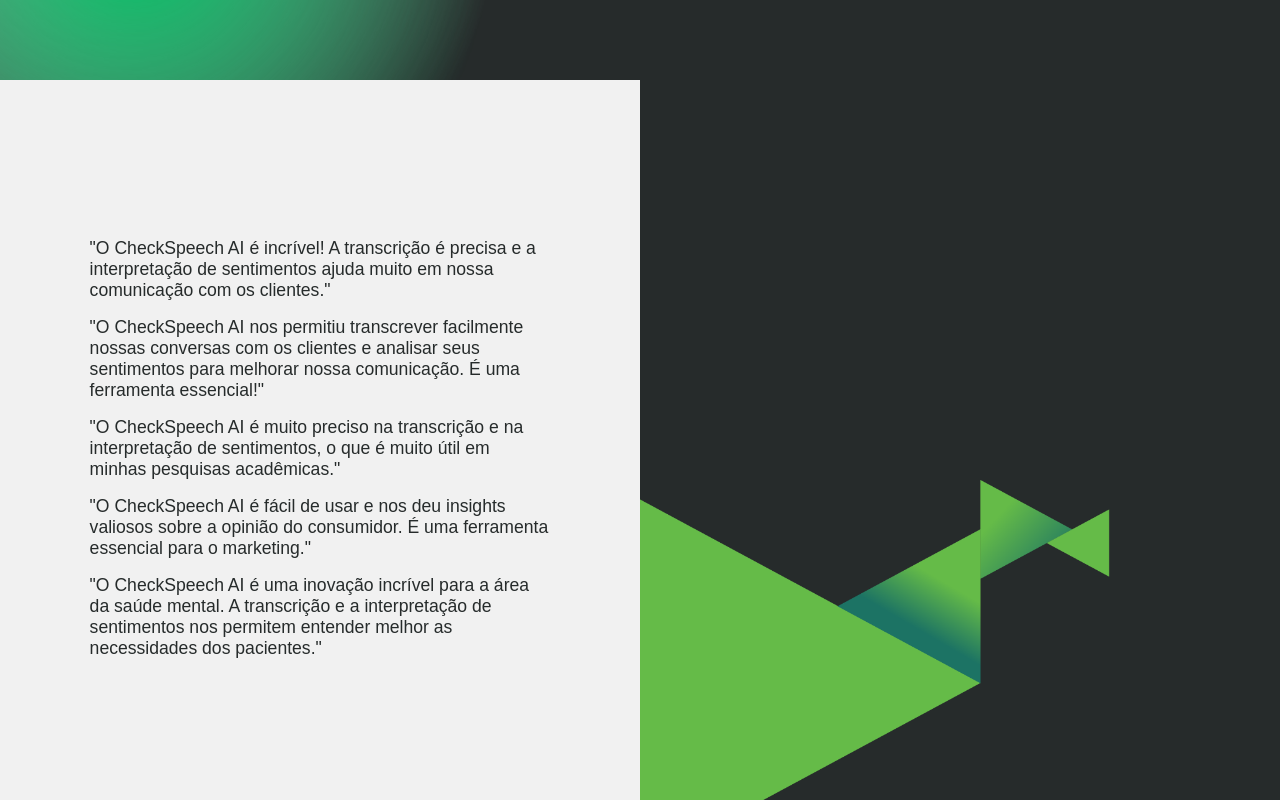
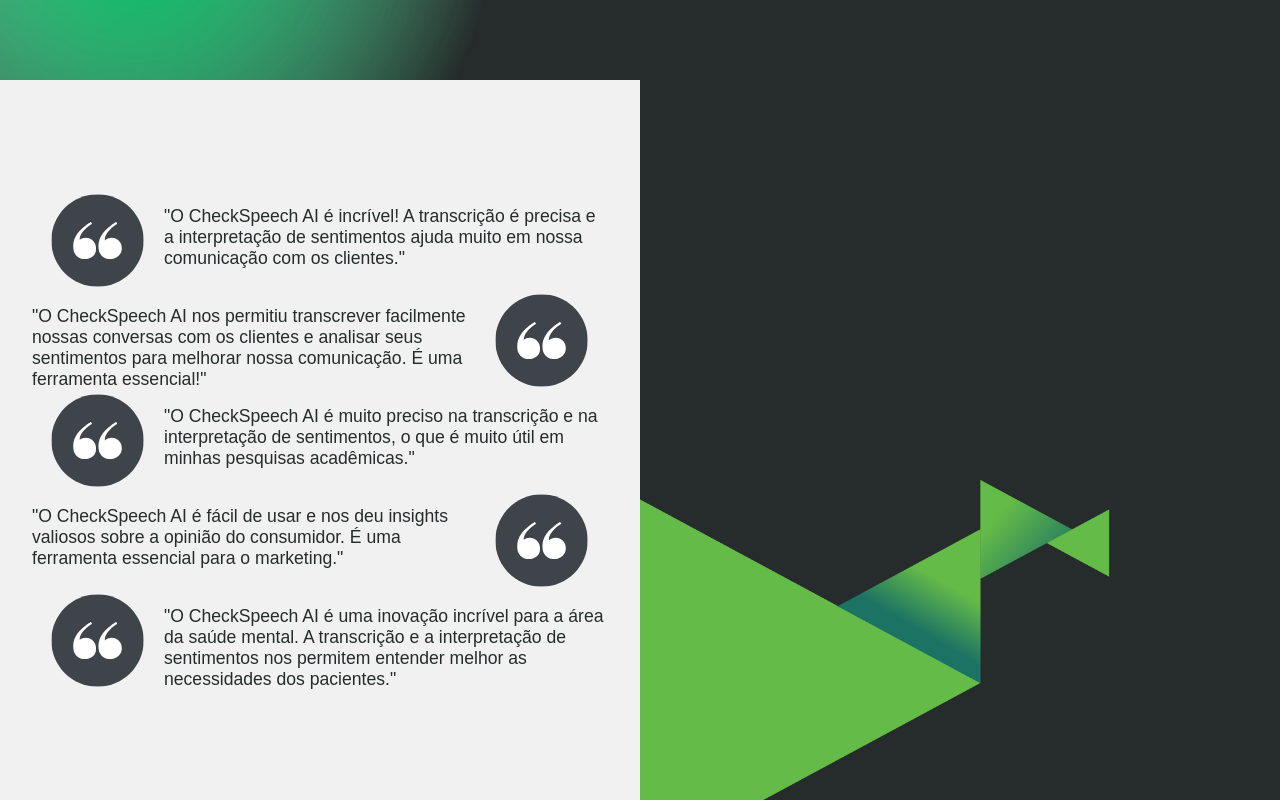
Before and after one commit to MarcioBADias/checkspeech, a React (Create React App) app: page / in a window 1280 px wide. Shown: the part 1520-2320 px from the top of the page. Built offline with nearby package versions, Linux system fonts and the light colour scheme.

Commit message:
Abertura da section Clients

```diff
--- a/src/components/clients/index.js
+++ b/src/components/clients/index.js
@@ -1,4 +1,5 @@
 import React from 'react';
+import MarkL from '../../img/mark-L.svg';
 import triangles from '../../img/triangles-design.svg';
 
 import * as C from './styles';
@@ -19,21 +20,56 @@
                     color: 'var(--cor-dark-primary)'
                 }}
             >
+                <C.TextArea>
+                <C.Mark
+                    src={MarkL}
+                    size={100}
+                    alt="Simbulo de aspas"
+                />
                 <C.Text>
                     "O CheckSpeech AI é incrível! A transcrição é precisa e a interpretação de sentimentos ajuda muito em nossa comunicação com os clientes."
                 </C.Text>
+                </C.TextArea>
+                <C.TextArea>
                 <C.Text>
                     "O CheckSpeech AI nos permitiu transcrever facilmente nossas conversas com os clientes e analisar seus sentimentos para melhorar nossa comunicação. É uma ferramenta essencial!"
                 </C.Text>
+                <C.Mark
+                    src={MarkL}
+                    size={100}
+                    alt="Simbulo de aspas"
+                />
+                </C.TextArea>
+                <C.TextArea>
+                <C.Mark
+                    src={MarkL}
+                    size={100}
+                    alt="Simbulo de aspas"
+                />
                 <C.Text>
                     "O CheckSpeech AI é muito preciso na transcrição e na interpretação de sentimentos, o que é muito útil em minhas pesquisas acadêmicas."
                 </C.Text>
+                </C.TextArea>
+                <C.TextArea>
                 <C.Text>
                     "O CheckSpeech AI é fácil de usar e nos deu insights valiosos sobre a opinião do consumidor. É uma ferramenta essencial para o marketing."
                 </C.Text>
+                <C.Mark
+                    src={MarkL}
+                    size={100}
+                    alt="Simbulo de aspas"
+                />
+                </C.TextArea>
+                <C.TextArea>
+                <C.Mark
+                    src={MarkL}
+                    size={100}
+                    alt="Simbulo de aspas"
+                />
                 <C.Text>
                     "O CheckSpeech AI é uma inovação incrível para a área da saúde mental. A transcrição e a interpretação de sentimentos nos permitem entender melhor as necessidades dos pacientes."
                 </C.Text>
+                </C.TextArea>
             </C.Container>
 
             <C.Container>
--- a/src/components/clients/styles.js
+++ b/src/components/clients/styles.js
@@ -41,6 +41,15 @@
     }
 `;
 
+export const TextArea = styled.div`
+    display: flex;
+`;
+
+export const Mark = styled.img(({ size }) => `
+    margin: 0 1rem;
+    width: ${size}px;
+`);
+
 export const Text = styled.p`
     display: block;
     margin-top: 1rem;
```
